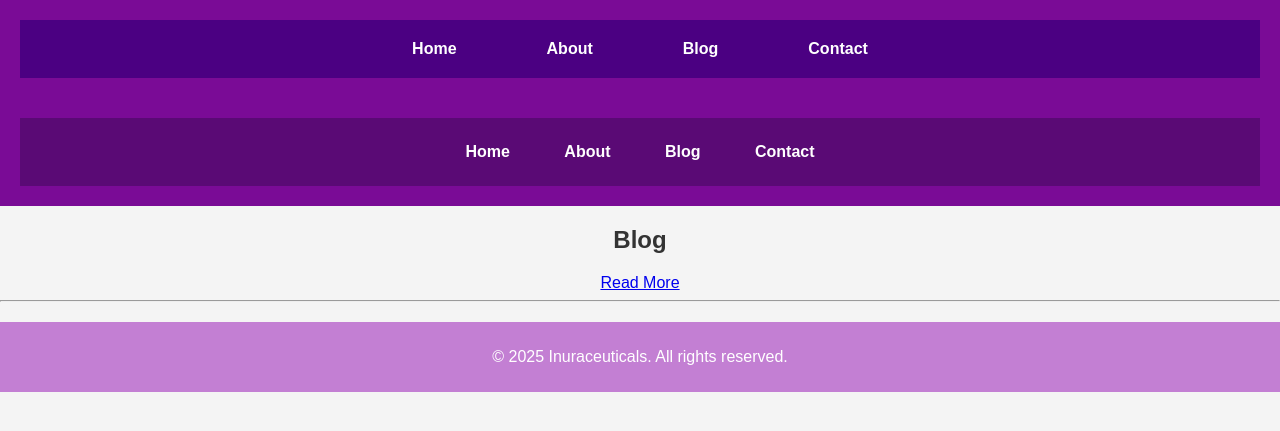
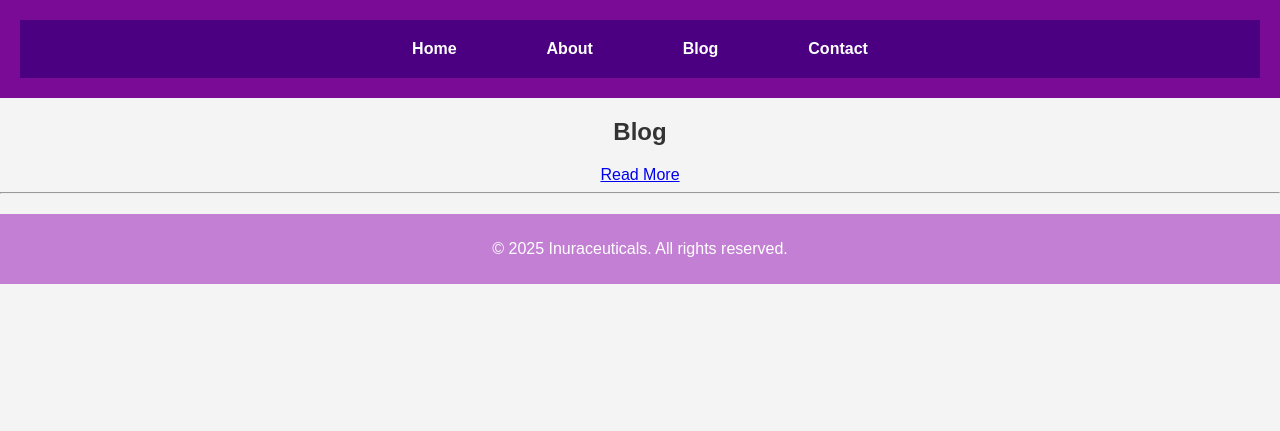
Before and after one commit to InuraK/inuraceuticals, a Jekyll site: the page built from blog.html, in a window 1280 px wide. Shown: the top 431 px of the page. Built offline with Jekyll 4.4.1, drawn with Linux system fonts in a browser that asks for light colours.

Commit message:
Update blog.html

```diff
--- a/blog.html
+++ b/blog.html
@@ -13,17 +13,6 @@ title: Blog
 </head>
 <body>
 
-    <header>
-  <nav>
-    <ul>
-      <li><a href="index.html">Home</a></li>
-      <li><a href="about.html">About</a></li>
-      <li><a href="blog.html" class="active">Blog</a></li>
-      <li><a href="contact.html">Contact</a></li>
-    </ul>
-  </nav>
-</header>
-
     <main>
         <section class="blog-section">
             <h1>Blog</h1>
```
